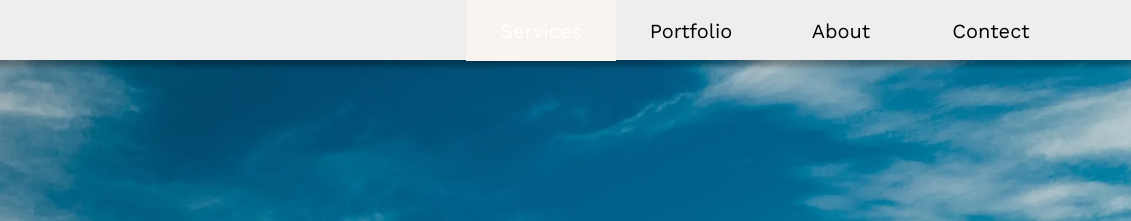
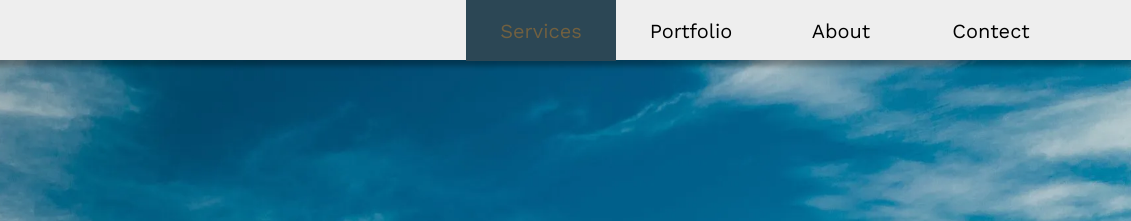
Before and after one commit to shadymg/Leon-Template-one, a plain HTML site: page index.html in a window 1280 px wide. In both pictures the pointer is over the item "Services". Shown: the top 221 px of the page, 149-1280 px from the left. Drawn offline with nearby package versions, Linux system fonts and the light colour scheme.

Commit message:
Update style.css

```diff
--- a/css/style.css
+++ b/css/style.css
@@ -116,11 +116,11 @@ header .container {
   transition: all 0.15s;
 }
 .container nav ul li:hover {
-  background-color: var(--main-color);
+  background-color:rgb(44, 71, 85);
   color: #fff;
 }
 .container nav ul li:hover a {
-  color: #fff;
+  color: rgb(113, 96, 64);
 }
 
 @media (max-width: 767px) {
```
